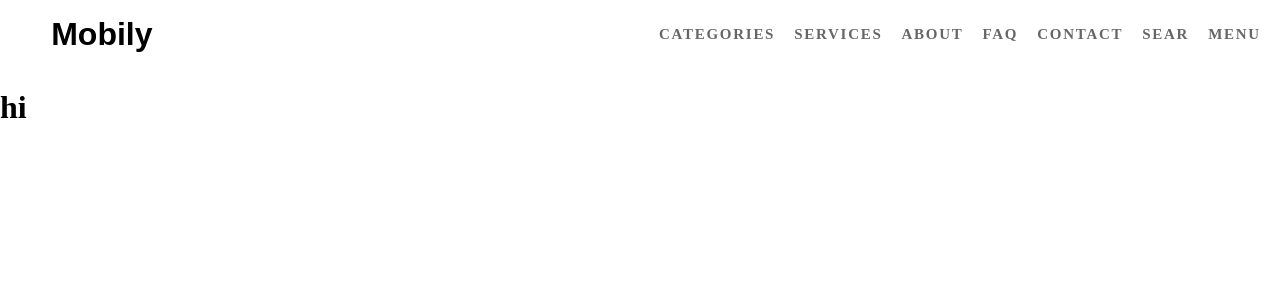
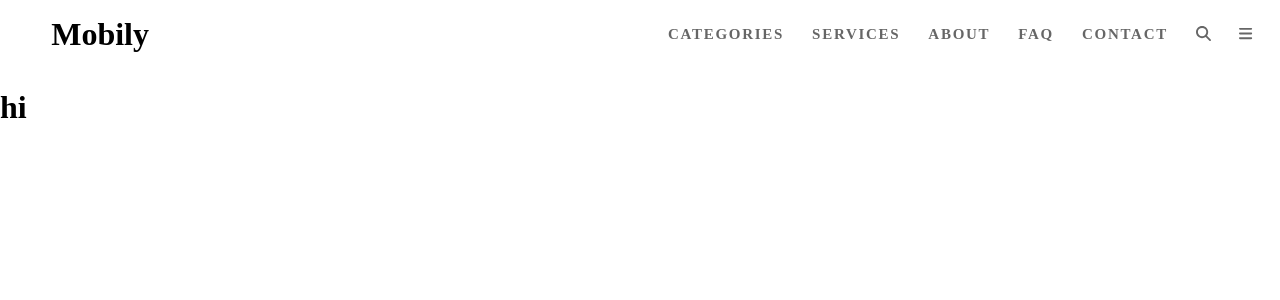
Before and after one commit to mr-abdellah/mobily, a React (Create React App) app: page / in a window 1280 px wide. Shown: the top 300 px of the page. Built offline with nearby package versions, Linux system fonts and the light colour scheme; a web font is replaced by a local one.

Commit message:
Style navbar and add font awesome icons

```diff
--- a/package.json
+++ b/package.json
@@ -3,6 +3,9 @@
   "version": "0.1.0",
   "private": true,
   "dependencies": {
+    "@fortawesome/fontawesome-svg-core": "^6.1.2",
+    "@fortawesome/free-solid-svg-icons": "^6.1.2",
+    "@fortawesome/react-fontawesome": "^0.2.0",
     "@reduxjs/toolkit": "^1.8.4",
     "@testing-library/jest-dom": "^5.16.5",
     "@testing-library/react": "^13.3.0",
--- a/public/index.html
+++ b/public/index.html
@@ -8,6 +8,7 @@
       name="description"
       content="Web site created using create-react-app"
     />
+    <link rel="icon" href="https://img.icons8.com/office/344/iphone-x.png">
     <!-- Fonts links -->
     <link
       href="https://blogfonts.com/css/aWQ9NTQ0MjYmc3ViPTQyNiZjPW0mdHRmPUtoeWF5LVJlZ3VsYXIudHRmJm49bXlhbm1hci1raHlheQ/Myanmar Khyay.ttf"
--- a/src/components/Navbar.js
+++ b/src/components/Navbar.js
@@ -1,17 +1,25 @@
 import { NavLink } from 'react-router-dom';
 import '../styles/navbar.css';
+import { FontAwesomeIcon } from '@fortawesome/react-fontawesome';
+import { faSearch, faBars } from '@fortawesome/free-solid-svg-icons';
 
 const Navbar = () => (
   <nav className="navbar">
-    <NavLink id="logo" to="/">Mobily</NavLink>
+    <NavLink id="logo" to="/">
+      Mobily
+    </NavLink>
     <ul className="nav-links">
       <NavLink to="/categories">Categories</NavLink>
       <NavLink to="/services">Services</NavLink>
       <NavLink to="/about">About</NavLink>
       <NavLink to="faq">FAQ</NavLink>
       <NavLink to="/contact">Contact</NavLink>
-      <NavLink to="/search">sear</NavLink>
-      <NavLink to="/menu">menu</NavLink>
+      <NavLink to="/search">
+        <FontAwesomeIcon icon={faSearch} />
+      </NavLink>
+      <NavLink to="/menu">
+        <FontAwesomeIcon icon={faBars} />
+      </NavLink>
     </ul>
   </nav>
 );
--- a/src/styles/navbar.css
+++ b/src/styles/navbar.css
@@ -4,8 +4,7 @@ nav {
 }
 
 #logo {
-  font-family: 'myanmar-khyay', sans-serif;
-  font-style: normal;
+  font-family: 'Avenir LT Pro 45 Book';
   font-weight: 700;
   font-size: 32px;
   line-height: 42px;
```
Also changed, not shown: 1 other file (tests, documents, lock files or other folders).
